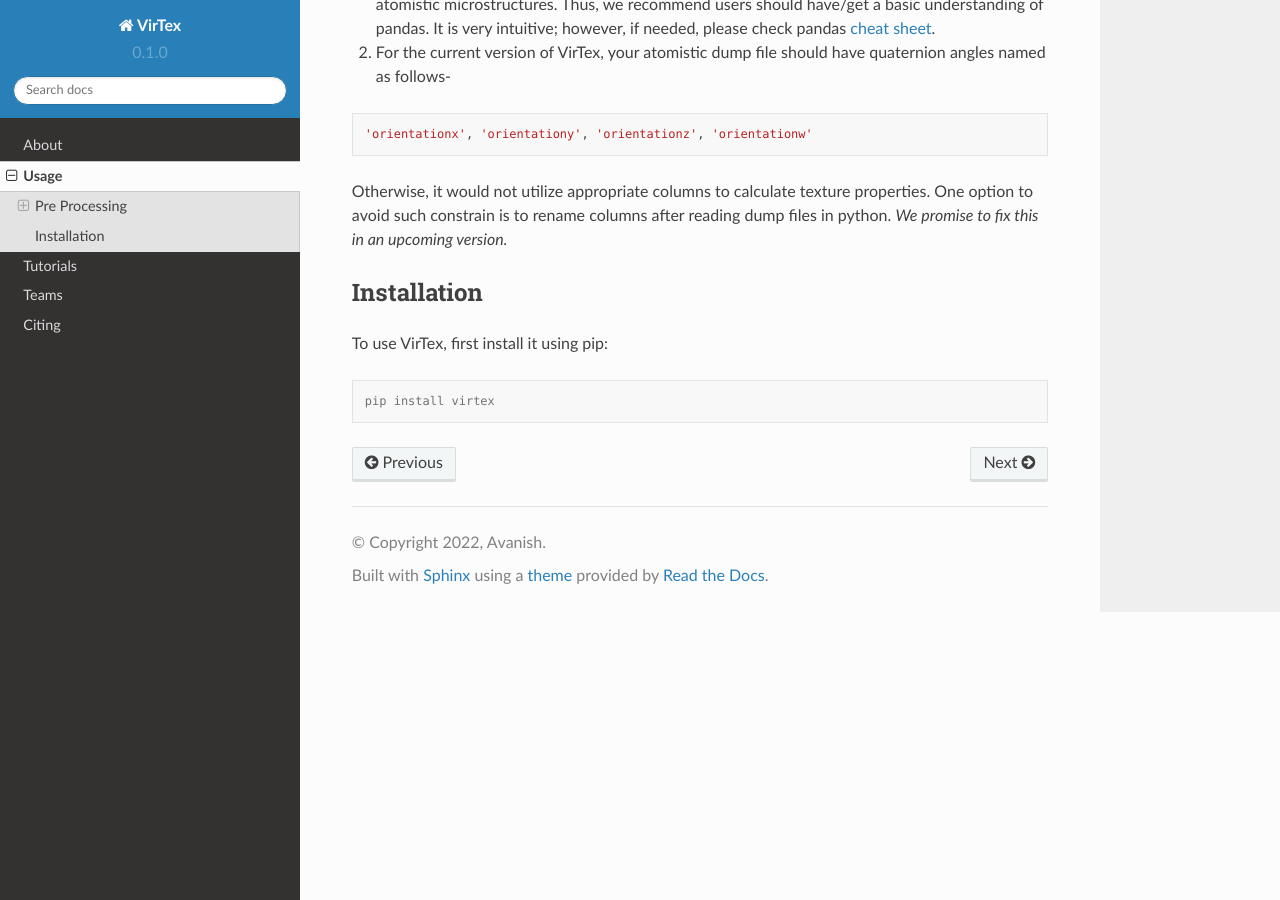
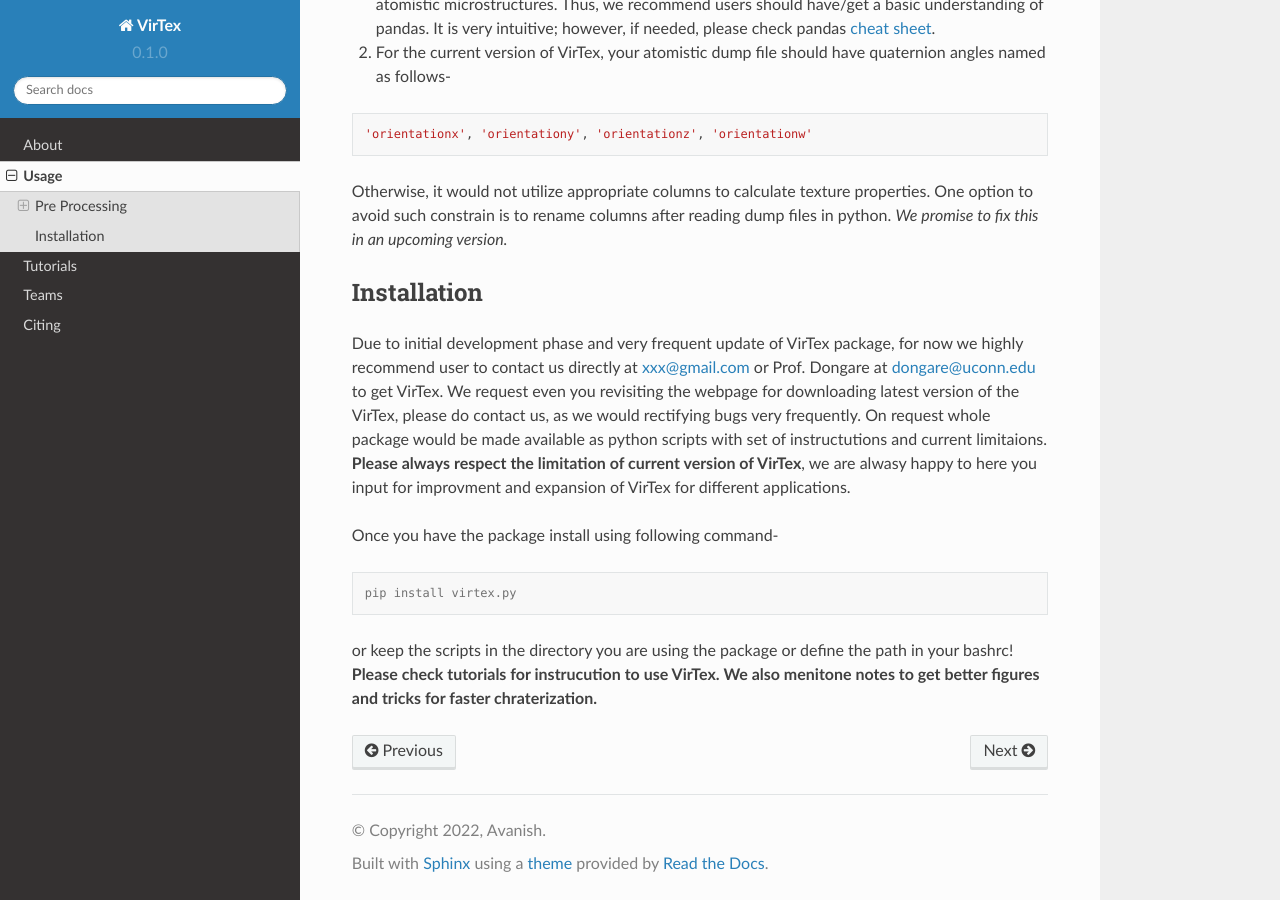
Before and after one commit to mavanish/VirTex, a Sphinx documentation site: the page built from docs/source/usage.rst, in a window 1280 px wide and 900 px high, scrolled down 1610 px. Built offline with Sphinx 7.4.7 and the Read the Docs theme 2.0.0, drawn with Linux system fonts in a browser that asks for light colours; pages that are not in the unit, such as notebooks, are missing from menus.

Commit message:
Update usage.rst

```diff
--- a/docs/source/usage.rst
+++ b/docs/source/usage.rst
@@ -72,11 +72,15 @@
 Installation
 ------------
 
-To use VirTex, first install it using pip:
+Due to initial development phase and very frequent update of VirTex package, for now we highly recommend user to contact us directly at xxx@gmail.com or Prof. Dongare at dongare@uconn.edu to get VirTex. We request even you revisiting the webpage for downloading latest version of the VirTex, please do contact us, as we would rectifying bugs very frequently. On request whole package would be made available as python scripts with set of instructutions and current limitaions. **Please always respect the limitation of current version of VirTex**, we are alwasy happy to here you input for improvment and expansion of VirTex for different applications.
+
+Once you have the package install using following command-
 
 .. code-block:: console
 
-   pip install virtex
+   pip install virtex.py
+
+or keep the scripts in the directory you are using the package or define the path in your bashrc! **Please check tutorials for instrucution to use VirTex. We also menitone notes to get better figures and tricks for faster chraterization.**
 
 ..
 	Creating recipes
```
